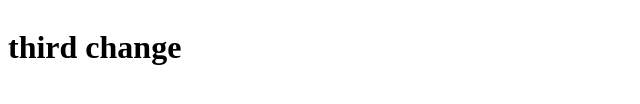
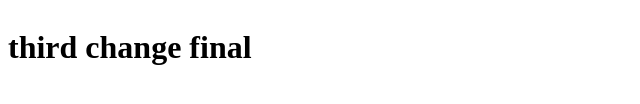
Before and after one commit to ChetanaThombare/LabDemos, a plain HTML site: page aboutus.html in a window 1280 px wide. Shown: the part 280-384 px from the top of the page, without its empty margins (0-640 px from the left). Drawn offline with Linux system fonts and the light colour scheme.

Commit message:
Update aboutus.html

```diff
--- a/aboutus.html
+++ b/aboutus.html
@@ -16,7 +16,7 @@
    <h1>
        <p>third change</p>
        <p>third change</p>
-       <p>third change</p>
+       <p>third change final</p>
    </h1>
 </body>
 </html>
```
